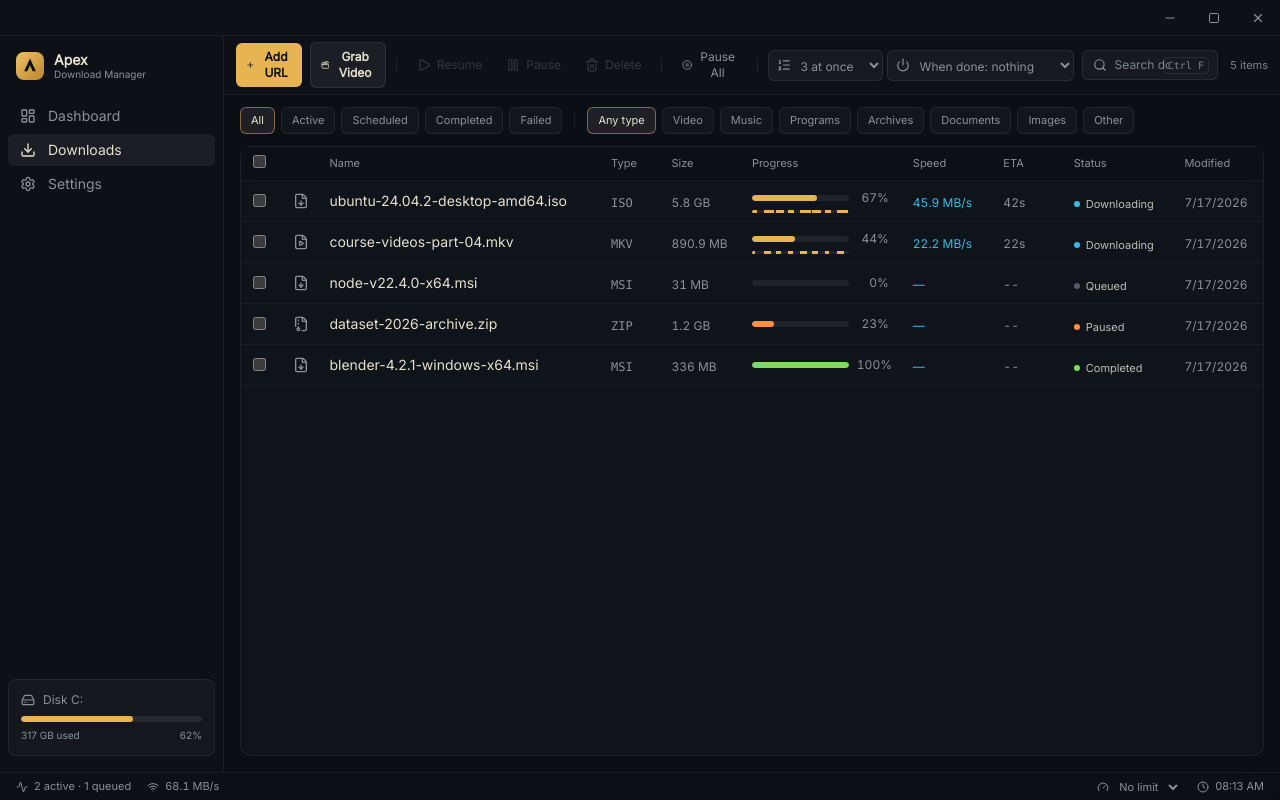
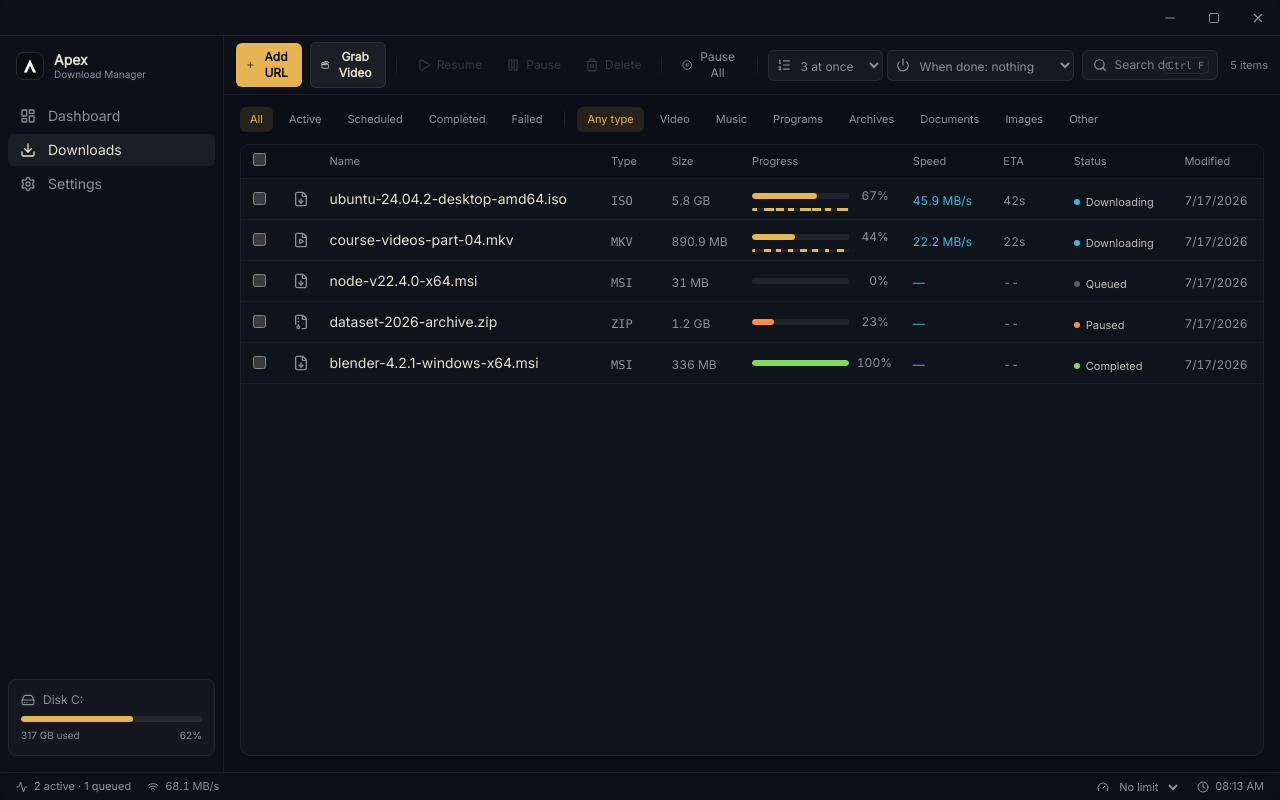
Before and after one commit to ThembaTman0/apex-download-manager, a React (Vite) app in the folder desktop-ui/: page / in a window 1280 px wide. Built offline with nearby package versions, Linux system fonts and the light colour scheme.

Commit message:
fix: update button styles and accessibility attributes in StatusBar and Downloads components

```diff
--- a/desktop-ui/src/components/layout/StatusBar.tsx
+++ b/desktop-ui/src/components/layout/StatusBar.tsx
@@ -56,7 +56,7 @@ export function StatusBar() {
           </span>
           <button
             onClick={() => failed.forEach((d) => resumeDownload(d.id))}
-            className="flex items-center gap-1 hover:text-red-300 underline underline-offset-2 transition-colors"
+            className="flex items-center gap-1 hover:text-error-soft underline underline-offset-2 transition-colors"
             title="Retry all failed downloads"
           >
             <RotateCcw className="w-3 h-3" />
--- a/desktop-ui/src/components/ui/LogoMark.tsx
+++ b/desktop-ui/src/components/ui/LogoMark.tsx
@@ -14,23 +14,29 @@ export function LogoMark(props: SVGProps<SVGSVGElement>) {
 }
 
 /**
- * Mark on an amber rounded-square badge — the in-app brand chip used in
- * the sidebar and the capture window. Gradient stops are brand artwork
- * (fixed, like the chart constants), the mark uses the on-accent token.
+ * Mark on a black rounded-square badge — the in-app brand chip used in
+ * the sidebar and the capture window. Matches the desktop/taskbar icon:
+ * near-black tile, white notched peak-A. Colors are brand artwork
+ * (fixed, like the chart constants); the ring keeps the tile visible
+ * against the app's dark surfaces.
  */
 export function LogoBadge(props: SVGProps<SVGSVGElement>) {
   return (
     <svg viewBox="0 0 32 32" aria-hidden="true" {...props}>
-      <defs>
-        <linearGradient id="apex-badge-fill" x1="0" y1="0" x2="1" y2="1">
-          <stop offset="0" stopColor="#f0c266" />
-          <stop offset="1" stopColor="#b8862e" />
-        </linearGradient>
-      </defs>
-      <rect width="32" height="32" rx="9" fill="url(#apex-badge-fill)" />
+      <rect width="32" height="32" rx="9" fill="#0c0d10" />
+      <rect
+        x="0.5"
+        y="0.5"
+        width="31"
+        height="31"
+        rx="8.5"
+        fill="none"
+        stroke="rgba(255,255,255,0.16)"
+      />
       <path
-        d="M16 7.5 22.7 22h-3.6l-3.1-7-3.1 7H9.3Z"
-        fill="var(--color-on-accent)"
+        d="M12 2.8 20.4 21h-4.1l-4.3-9.5L7.7 21H3.6Z"
+        transform="translate(6 6) scale(0.8333)"
+        fill="#ffffff"
       />
     </svg>
   );
--- a/desktop-ui/src/pages/Downloads.tsx
+++ b/desktop-ui/src/pages/Downloads.tsx
@@ -70,11 +70,12 @@ function Chip({
   return (
     <button
       onClick={onClick}
+      aria-pressed={active}
       className={cn(
-        "px-2.5 py-1 rounded-md text-[11px] font-medium transition-colors border",
+        "px-2.5 py-1 rounded-md text-[11px] font-medium transition-colors",
         active
-          ? "bg-white/[0.08] border-accent/50 text-ink"
-          : "bg-white/[0.03] border-white/[0.07] text-ink-muted hover:text-ink hover:bg-white/[0.06]"
+          ? "bg-accent/[0.12] text-accent"
+          : "text-ink-muted hover:text-ink hover:bg-white/[0.05]"
       )}
     >
       {label}
```
